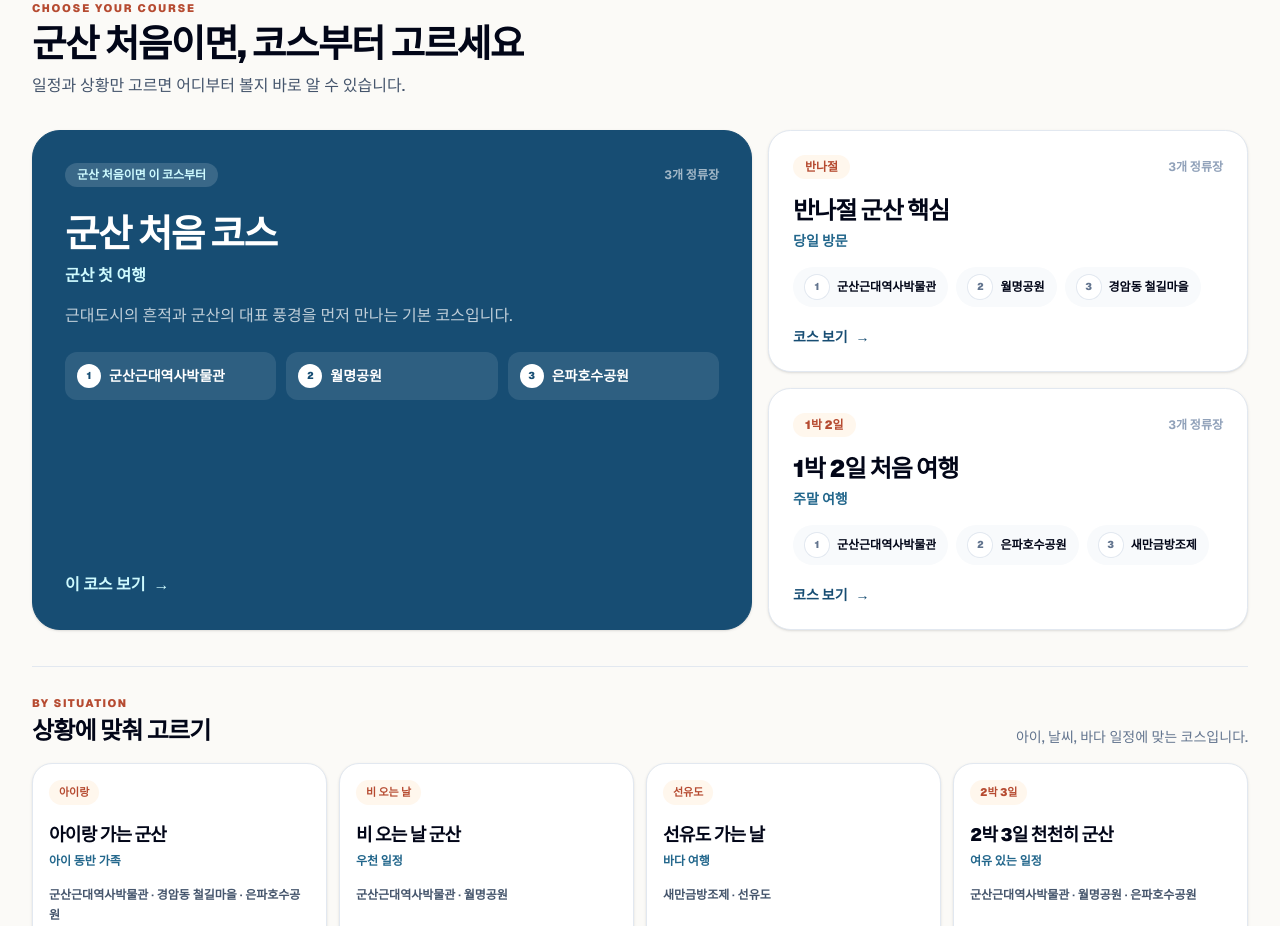
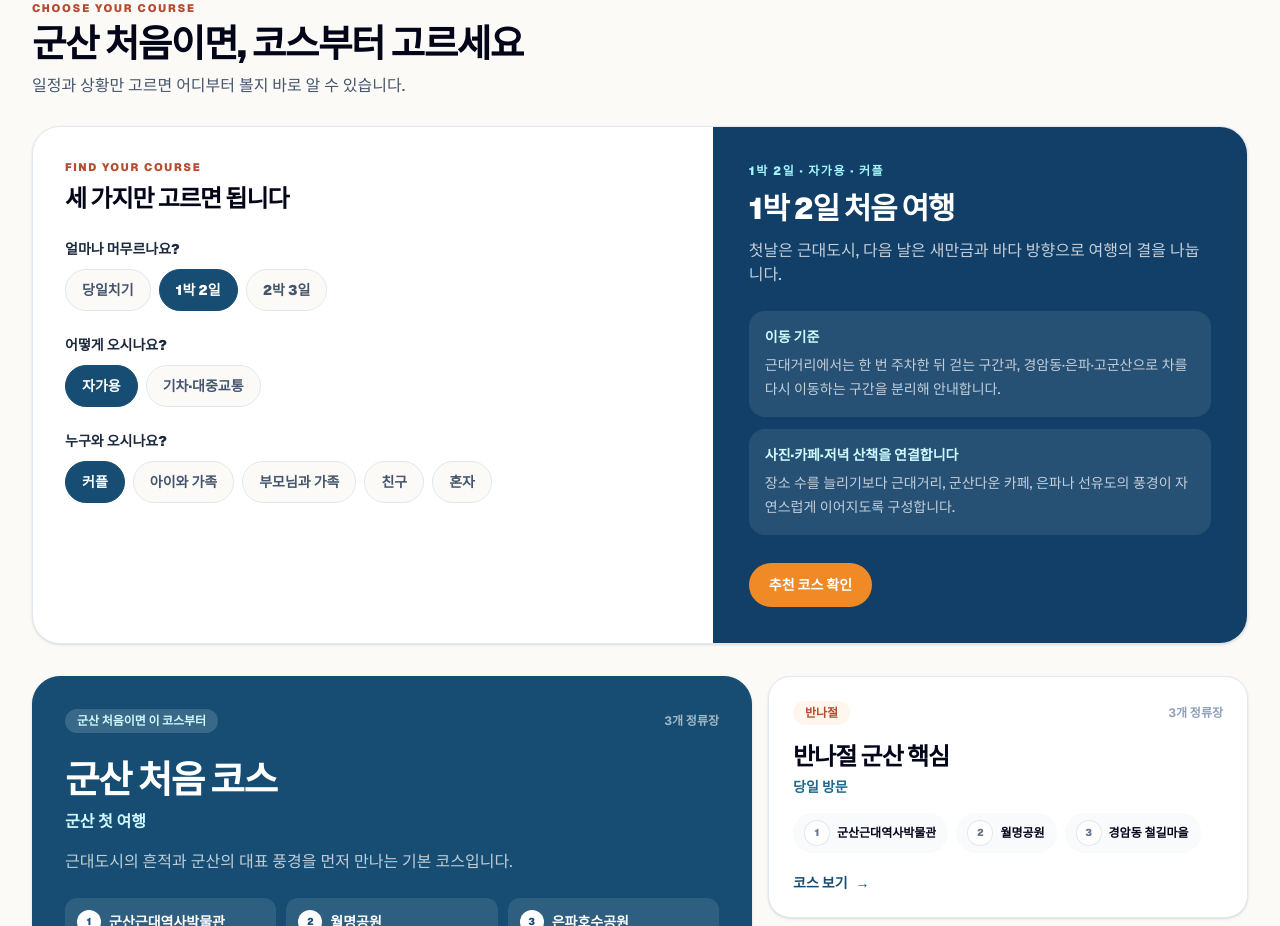
Before and after one commit to Aprasaks/gunsan-com, a Next.js app: page / in a window 1280 px wide. Shown: the part 900-1826 px from the top of the page. Built offline with nearby package versions, Linux system fonts and the light colour scheme; no server answers; a web font is replaced by a local one.

Commit message:
일정 교통 동행별 코스 선택기 구현 #51

```diff
--- a/app/page.tsx
+++ b/app/page.tsx
@@ -1,5 +1,6 @@
 import Link from "next/link";
 
+import CourseFinder from "@/components/CourseFinder";
 import FeaturedPlaceCard from "@/components/FeaturedPlaceCard";
 import Header from "@/components/Header";
 import HomeCourseCard from "@/components/HomeCourseCard";
@@ -63,6 +64,8 @@ export default function Home() {
             title="군산 처음이면, 코스부터 고르세요"
             description="일정과 상황만 고르면 어디부터 볼지 바로 알 수 있습니다."
           />
+
+          <CourseFinder />
 
           <div className="mt-8 grid gap-4 lg:grid-cols-[1.35fr_0.9fr]">
             {featuredCourses.map((course) => (
--- /dev/null
+++ b/components/CourseFinder.tsx
@@ -0,0 +1,191 @@
+"use client";
+
+import Link from "next/link";
+import { useMemo, useState } from "react";
+
+type Stay = "day-trip" | "one-night" | "two-nights";
+type Transport = "car" | "train";
+type Companion = "couple" | "family-kids" | "family-parents" | "friends" | "solo";
+
+type Choice<T extends string> = {
+  value: T;
+  label: string;
+};
+
+const stayChoices: Choice<Stay>[] = [
+  { value: "day-trip", label: "당일치기" },
+  { value: "one-night", label: "1박 2일" },
+  { value: "two-nights", label: "2박 3일" },
+];
+
+const transportChoices: Choice<Transport>[] = [
+  { value: "car", label: "자가용" },
+  { value: "train", label: "기차·대중교통" },
+];
+
+const companionChoices: Choice<Companion>[] = [
+  { value: "couple", label: "커플" },
+  { value: "family-kids", label: "아이와 가족" },
+  { value: "family-parents", label: "부모님과 가족" },
+  { value: "friends", label: "친구" },
+  { value: "solo", label: "혼자" },
+];
+
+const stayResults: Record<Stay, { title: string; description: string; href: string }> = {
+  "day-trip": {
+    title: "반나절 군산 핵심",
+    description: "근대거리와 대표 풍경에 집중하고, 선유도는 별도의 하루로 나누는 편이 안전합니다.",
+    href: "#course-half-day",
+  },
+  "one-night": {
+    title: "1박 2일 처음 여행",
+    description: "첫날은 근대도시, 다음 날은 새만금과 바다 방향으로 여행의 결을 나눕니다.",
+    href: "#course-one-night-two-days",
+  },
+  "two-nights": {
+    title: "2박 3일 천천히 군산",
+    description: "도심과 고군산을 나누고 마지막 날은 동행자에게 맞는 산책이나 체험을 선택합니다.",
+    href: "#course-two-nights-three-days",
+  },
+};
+
+const transportNotes: Record<Transport, string> = {
+  car: "근대거리에서는 한 번 주차한 뒤 걷는 구간과, 경암동·은파·고군산으로 차를 다시 이동하는 구간을 분리해 안내합니다.",
+  train: "군산역 도착 뒤 도심 이동과 귀가 열차를 먼저 고려합니다. 선유도는 환승과 이동 부담이 있어 별도 확인이 필요합니다.",
+};
+
+const companionNotes: Record<Companion, { title: string; note: string; href?: string }> = {
+  couple: {
+    title: "사진·카페·저녁 산책을 연결합니다",
+    note: "장소 수를 늘리기보다 근대거리, 군산다운 카페, 은파나 선유도의 풍경이 자연스럽게 이어지도록 구성합니다.",
+  },
+  "family-kids": {
+    title: "아이와 쉬어갈 수 있는 흐름을 우선합니다",
+    note: "실내 장소, 화장실, 휴식 지점과 날씨 대안을 먼저 확인하고 등반 부담이 있는 장소는 기본 코스에서 뺍니다.",
+    href: "#course-family",
+  },
+  "family-parents": {
+    title: "보행 부담과 주차 이동을 줄입니다",
+    note: "계단과 경사, 오래 걷는 구간을 확인하고 근대거리에서도 꼭 볼 장소만 선택하는 방식으로 압축합니다.",
+  },
+  friends: {
+    title: "먹거리·사진·바다 경험을 섞습니다",
+    note: "비슷한 전시를 연속으로 보기보다 대표 먹거리와 철길마을, 체험이나 바다 풍경을 함께 배치합니다.",
+  },
+  solo: {
+    title: "도보 연결성과 귀가 동선을 우선합니다",
+    note: "혼자 식사하기 쉬운 선택과 대중교통 접근성을 확인하고, 이동이 긴 장소는 무리하게 한 일정에 넣지 않습니다.",
+  },
+};
+
+export default function CourseFinder() {
+  const [stay, setStay] = useState<Stay>("one-night");
+  const [transport, setTransport] = useState<Transport>("car");
+  const [companion, setCompanion] = useState<Companion>("couple");
+
+  const result = useMemo(() => {
+    const selectedStay = stayResults[stay];
+    const selectedCompanion = companionNotes[companion];
+
+    return {
+      ...selectedStay,
+      transportNote: transportNotes[transport],
+      companionTitle: selectedCompanion.title,
+      companionNote: selectedCompanion.note,
+      companionHref: selectedCompanion.href,
+      summary: `${labelOf(stayChoices, stay)} · ${labelOf(transportChoices, transport)} · ${labelOf(companionChoices, companion)}`,
+    };
+  }, [companion, stay, transport]);
+
+  return (
+    <div className="mt-7 overflow-hidden rounded-[1.75rem] border border-slate-200 bg-white shadow-sm">
+      <div className="grid lg:grid-cols-[1.12fr_0.88fr]">
+        <div className="p-5 sm:p-7 lg:p-8">
+          <p className="text-[11px] font-black tracking-[0.15em] text-[#b64b31]">FIND YOUR COURSE</p>
+          <h3 className="mt-2 text-xl font-black tracking-[-0.04em] text-slate-950 sm:text-2xl">
+            세 가지만 고르면 됩니다
+          </h3>
+
+          <ChoiceGroup legend="얼마나 머무르나요?" choices={stayChoices} value={stay} onChange={setStay} />
+          <ChoiceGroup legend="어떻게 오시나요?" choices={transportChoices} value={transport} onChange={setTransport} />
+          <ChoiceGroup legend="누구와 오시나요?" choices={companionChoices} value={companion} onChange={setCompanion} />
+        </div>
+
+        <div className="flex flex-col bg-[#123f67] p-6 text-white sm:p-8 lg:p-9" aria-live="polite">
+          <p className="text-xs font-black tracking-[0.13em] text-cyan-200">{result.summary}</p>
+          <h3 className="mt-3 text-3xl font-black tracking-[-0.045em]">{result.title}</h3>
+          <p className="mt-3 text-sm font-medium leading-6 text-white/75 sm:text-base">{result.description}</p>
+
+          <div className="mt-6 space-y-3">
+            <ResultNote label="이동 기준" text={result.transportNote} />
+            <ResultNote label={result.companionTitle} text={result.companionNote} />
+          </div>
+
+          <div className="mt-auto flex flex-wrap gap-2 pt-7">
+            <Link href={result.href} className="rounded-full bg-[#f08a27] px-5 py-3 text-sm font-black text-white transition hover:bg-[#df7617]">
+              추천 코스 확인
+            </Link>
+            {result.companionHref && result.companionHref !== result.href ? (
+              <Link href={result.companionHref} className="rounded-full border border-white/35 px-5 py-3 text-sm font-black text-white transition hover:bg-white/10">
+                동행자 코스도 보기
+              </Link>
+            ) : null}
+          </div>
+        </div>
+      </div>
+    </div>
+  );
+}
+
+function ChoiceGroup<T extends string>({
+  legend,
+  choices,
+  value,
+  onChange,
+}: {
+  legend: string;
+  choices: Choice<T>[];
+  value: T;
+  onChange: (value: T) => void;
+}) {
+  return (
+    <fieldset className="mt-6">
+      <legend className="text-sm font-black text-slate-800">{legend}</legend>
+      <div className="mt-2.5 flex flex-wrap gap-2">
+        {choices.map((choice) => {
+          const selected = choice.value === value;
+
+          return (
+            <button
+              key={choice.value}
+              type="button"
+              aria-pressed={selected}
+              onClick={() => onChange(choice.value)}
+              className={[
+                "rounded-full border px-4 py-2.5 text-sm font-black transition",
+                selected
+                  ? "border-[#174d73] bg-[#174d73] text-white"
+                  : "border-slate-200 bg-[#fbfaf7] text-slate-600 hover:border-cyan-400 hover:text-cyan-900",
+              ].join(" ")}
+            >
+              {choice.label}
+            </button>
+          );
+        })}
+      </div>
+    </fieldset>
+  );
+}
+
+function ResultNote({ label, text }: { label: string; text: string }) {
+  return (
+    <div className="rounded-2xl bg-white/9 p-4">
+      <strong className="block text-sm font-black text-cyan-100">{label}</strong>
+      <p className="mt-1.5 text-sm font-medium leading-6 text-white/72">{text}</p>
+    </div>
+  );
+}
+
+function labelOf<T extends string>(choices: Choice<T>[], value: T) {
+  return choices.find((choice) => choice.value === value)?.label ?? value;
+}
```
